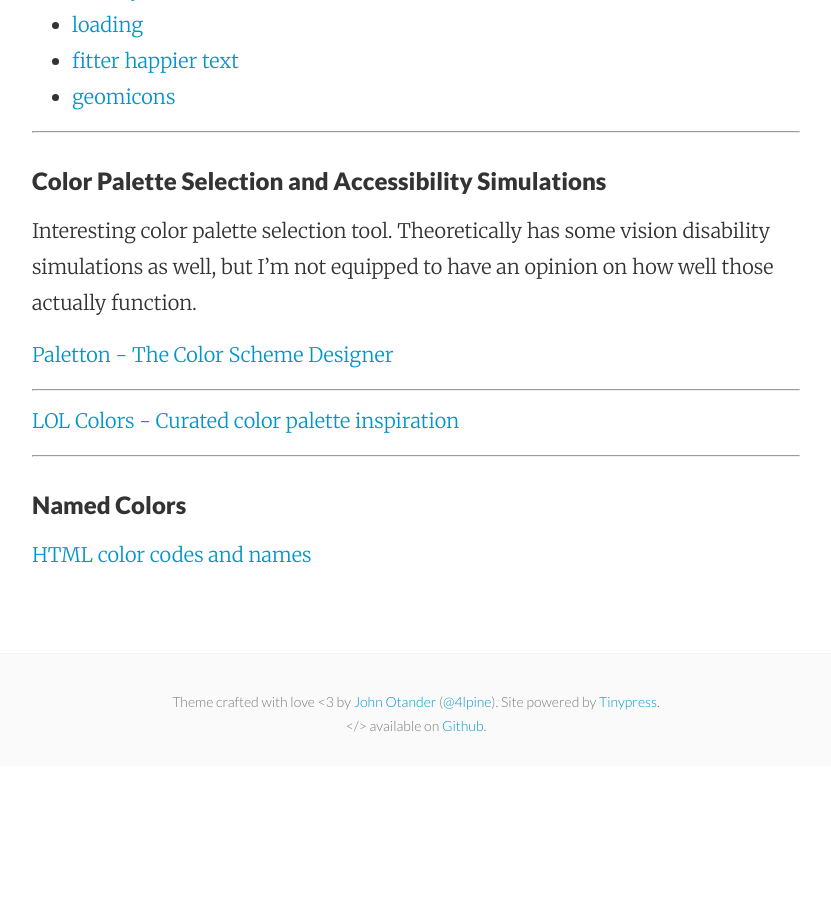
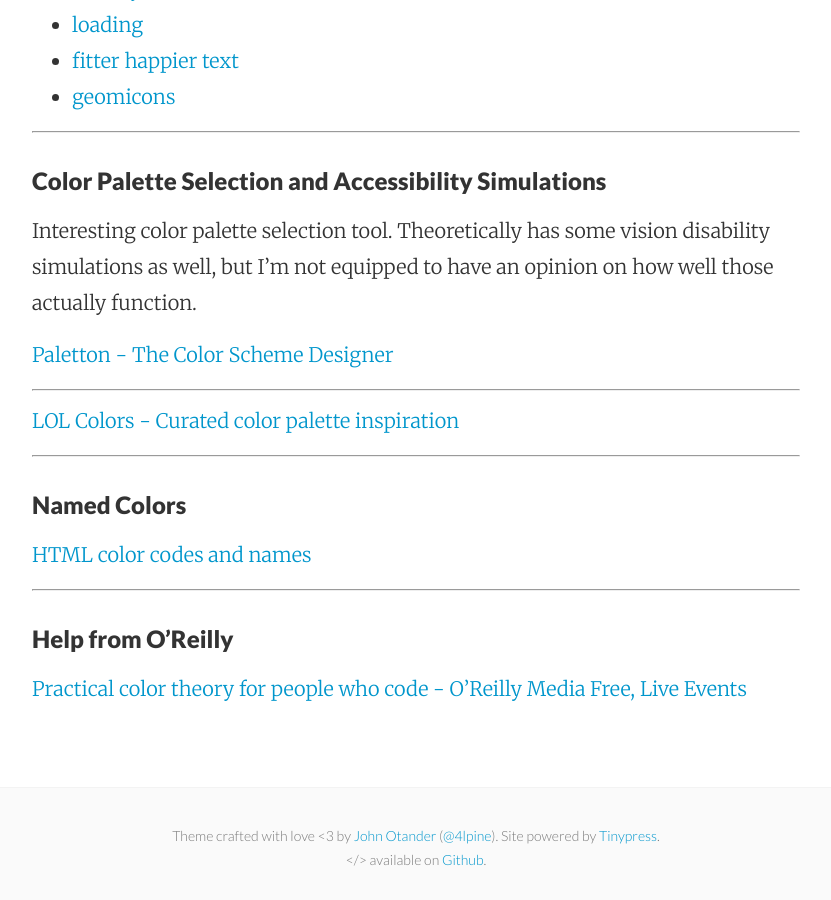
Before and after one commit to mattymaloney/mattymaloney.github.io, a Jekyll site: the page built from _posts/2016-02-03-colors-palettes-names.md, in a window 1280 px wide and 900 px high, scrolled down 1264 px. Shown: the whole window, without its empty margins (224-1055 px from the left). Built offline with Jekyll 4.4.1, drawn with Linux system fonts in a browser that asks for light colours; before the commit the page ends 2030 px from its top, so only the background shows below that.

Commit message:
Update 2016-02-03-colors-palettes-names.md

```diff
--- a/_posts/2016-02-03-colors-palettes-names.md
+++ b/_posts/2016-02-03-colors-palettes-names.md
@@ -43,3 +43,9 @@
 ### Named Colors
 
 [HTML color codes and names](http://www.computerhope.com/htmcolor.htm)
+
+---
+
+### Help from O'Reilly
+
+[Practical color theory for people who code - O'Reilly Media Free, Live Events](http://www.oreilly.com/pub/e/3759)
```
